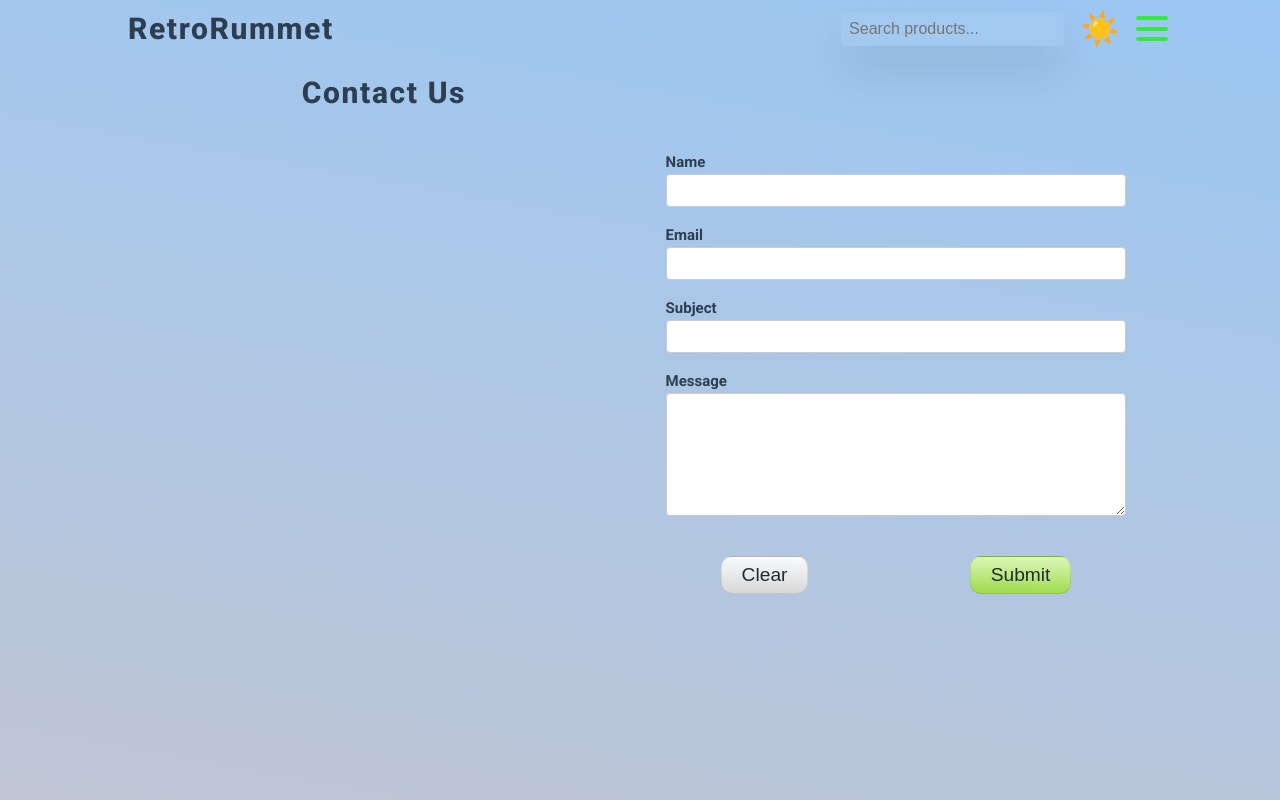
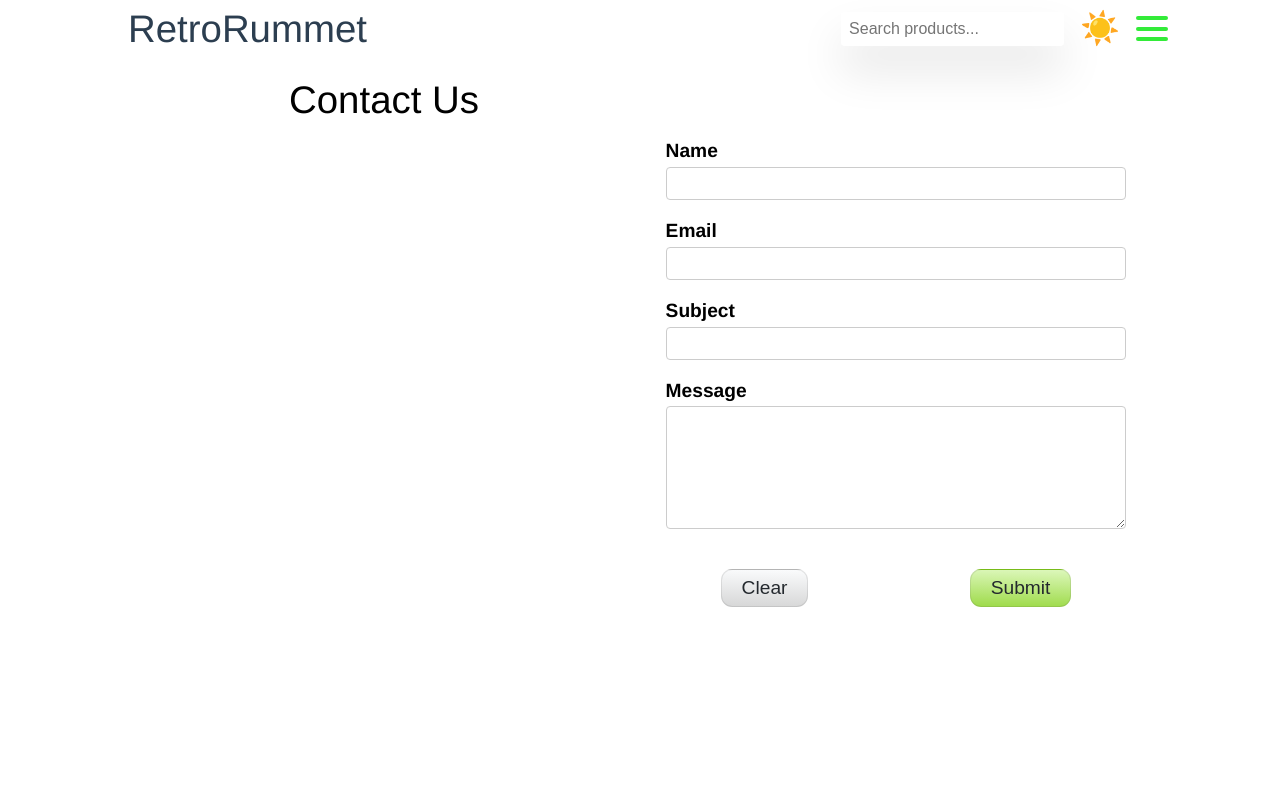
Before and after one commit to KristinaPalmquist/retrorummet, a Vue app: page /contact in a window 1280 px wide. Shown: the top 800 px of the page. Built offline with nearby package versions, Linux system fonts and the light colour scheme.

Commit message:
Gone through a lot of the styling, according project color scheme for light / dark mode etc. Removed a lot of unused code.

```diff
--- a/src/assets/base.css
+++ b/src/assets/base.css
@@ -1,4 +1,4 @@
-@import url('https://fonts.googleapis.com/css2?family=Roboto:ital,wght@0,100..900;1,100..900&display=swap');
+/* @import url('https://fonts.googleapis.com/css2?family=Roboto:ital,wght@0,100..900;1,100..900&display=swap'); */
 
 /* color palette from <https://github.com/vuejs/theme> */
 :root {
@@ -8,7 +8,11 @@
   --vt-c-white-transparent: rgba(242, 242, 242, 0.8);
   --white-gradient-start: rgba(255, 255, 255, 1);
   --white-gradient-end: rgba(255, 255, 255, 0);
-  --white-modal-overlay: rgba(255, 255, 255, 0.5);
+  --light-modal-overlay: rgba(255, 255, 255, 0.9);
+  --light-modal-background: rgba(0, 0, 0, 0.05);
+  --light-hero-overlay: rgba(0, 0, 0, 0.2);
+  --light-link-color: var(--color-7);
+
 
   --vt-c-black: #181818;
   --vt-c-black-soft: #222222;
@@ -16,7 +20,10 @@
   --vt-c-black-transparent: rgba(40, 40, 40, 0.8);
   --black-gradient-start: rgba(18, 18, 18, 1);
   --black-gradient-end: rgba(18, 18, 18, 0);
-  --black-modal-overlay: rgba(0, 0, 0, 0.5);
+  --dark-modal-overlay: rgba(0, 0, 0, 0.8);
+  --dark-modal-background: rgba(255, 255, 255, 0.1);
+  --dark-hero-overlay: rgba(0, 0, 0, 0.2);
+  --dark-link-color: var(--color-11);
 
   --vt-c-indigo: #2c3e50;
 
@@ -64,7 +71,6 @@
 
   --gradient-start: var(--white-gradient-start);
   --gradient-end: var(--white-gradient-end);
-  --modal-overlay: var(--white-modal-overlay);
 
   --color-background: var(--vt-c-white);
   --color-background-soft: var(--vt-c-white-soft);
@@ -95,7 +101,9 @@
 
     --gradient-start: var(--black-gradient-start);
     --gradient-end: var(--black-gradient-end);
-    --modal-overlay: var(--black-modal-overlay);
+    --modal-overlay: var(--dark-modal-overlay);
+
+    --modal-background: var(--dark-modal-background);
   }
 }
 
@@ -118,9 +126,16 @@
   --gradient-end: var(--white-gradient-end);
 
   --card-color: var(--color-13);
+  --background-color: #fff;
   --background-gradient: linear-gradient(190deg, #9bc7f3, #d0c5c8);
---border-color: var(--color-7);
---form-background: var(--color-12);
+  --footer-background-color: var(--vt-c-white-soft);
+  --border-color: var(--color-7);
+  --form-background: var(--color-12);
+  --modal-overlay: var(--light-modal-overlay);
+  --modal-background: var(--light-modal-background);
+  --hero-overlay: var(--light-hero-overlay);
+  --text-color: #000;
+  --link-color: var(--light-link-color);
 
   --color-background: var(--vt-c-white);
   --color-background-soft: var(--vt-c-white-soft);
@@ -138,9 +153,16 @@
 
 [data-theme='dark'] {
   --card-color: var(--color-1);
+  --background-color: var(--vt-c-black);
   --background-gradient: linear-gradient(190deg, #411403, var(--vt-c-black));
---border-color: var(--color-11);
---form-background: var(--color-5);
+  --footer-background-color: #000;
+  --border-color: var(--color-11);
+  --form-background: var(--color-5);
+  --modal-overlay: var(--dark-modal-overlay);
+  --modal-background: var(--dark-modal-background);
+  --hero-overlay: var(--dark-hero-overlay);
+  --text-color: #fff;
+  --link-color: var(--dark-link-color);
 
   --color-background: var(--vt-c-black);
   --color-background-soft: var(--vt-c-black-soft);
@@ -174,16 +196,14 @@
 body {
   min-height: 100vh;
   color: var(--color-text);
-  background: var(--color-background);
+  background: var(--background-color);
   transition: color 0.5s, background-color 0.5s;
   line-height: 1.6;
-  font-family: 'Roboto', monospace;
+  font-family: Helvetica, Arial, sans-serif;
   font-optical-sizing: auto;
-  font-weight: 400;
   font-style: normal;
-  font-size: 15px;
+  font-size: 1.2rem;
   text-rendering: optimizeLegibility;
   -webkit-font-smoothing: antialiased;
   -moz-osx-font-smoothing: grayscale;
-  /* cursor: none; */
 }
--- a/src/style.css
+++ b/src/style.css
@@ -6,17 +6,19 @@
   width: 100vw;
   min-height: 100vh;
   font-weight: normal;
-  background: var(--background-gradient)
+  /* background: var(--background-gradient) */
+  background-color: var(--background-color);
+  color: var(--text-color);
 }
 
 h1 {
   /* font-family: 'Monoton', sans-serif; */
-  letter-spacing: 0.1rem;
-  font-weight: 800;
+  /* letter-spacing: 0.1rem; */
+  /* font-weight: 800; */
   font-style: normal;
   text-align: center;
   margin: 0.7rem 0;
-  color: var(--color-text);
+  /* color: var(--color-text); */
 }
 
 h2,
@@ -24,11 +26,11 @@ h3,
 button {
   /* font-family: 'JetBrains Mono', monospace; */
   font-optical-sizing: auto;
-  font-weight: 500;
+  /* font-weight: 500; */
   font-style: normal;
   text-align: center;
   margin: 0.5rem 0;
-  color: var(--color-text);
+  /* color: var(--color-text); */
 }
 
 p {
@@ -47,23 +49,9 @@ section {
   margin: 0 auto 3rem;
 }
 
-/* .numbers {
-  font-family: 'Great Vibes', cursive;
-  font-weight: 400;
-  font-style: normal;
-} */
-/*
-a,
-button,
-input,
-textarea,
-select {
-  cursor: none;
-} */
-
 a {
   text-decoration: none;
-  color: var(--accent-3-color);
+  color: var(--link-color);
   font-weight: 600;
   transition: color 0.3s ease;
   line-height: 1.2rem;
@@ -87,10 +75,10 @@ a {
 }
 
 .message {
-  font-family: 'Great Vibes', cursive;
+  /* font-family: 'Great Vibes', cursive; */
   font-weight: 400;
   font-style: normal;
-  color: var(--accent-1-color);
+  /* color: var(--accent-1-color); */
   font-size: 2.5rem;
   font-style: italic;
 }
@@ -142,99 +130,3 @@ textarea {
     margin-top: 1rem
   }
 }
-
-/* @media (min-width: 1024px) {
-   body {
-    display: flex;
-    flex-direction: column;
-    place-items: center;
-  }
-
-  #app {
-    display: grid;
-    grid-template-columns: 1fr;
-    padding: 0 2rem;
-  }
-} */
-
-
-
-/* :root {
-  font-family: Inter, system-ui, Avenir, Helvetica, Arial, sans-serif;
-  line-height: 1.5;
-  font-weight: 400;
-
-  color-scheme: light dark;
-  color: rgba(255, 255, 255, 0.87);
-  background-color: #242424;
-
-  font-synthesis: none;
-  text-rendering: optimizeLegibility;
-  -webkit-font-smoothing: antialiased;
-  -moz-osx-font-smoothing: grayscale;
-}
-
-a {
-  font-weight: 500;
-  color: #646cff;
-  text-decoration: inherit;
-}
-a:hover {
-  color: #535bf2;
-}
-
-body {
-  margin: 0;
-  display: flex;
-  place-items: center;
-  min-width: 320px;
-  min-height: 100vh;
-}
-
-h1 {
-  font-size: 3.2em;
-  line-height: 1.1;
-}
-
-button {
-  border-radius: 8px;
-  border: 1px solid transparent;
-  padding: 0.6em 1.2em;
-  font-size: 1em;
-  font-weight: 500;
-  font-family: inherit;
-  background-color: #1a1a1a;
-  cursor: pointer;
-  transition: border-color 0.25s;
-}
-button:hover {
-  border-color: #646cff;
-}
-button:focus,
-button:focus-visible {
-  outline: 4px auto -webkit-focus-ring-color;
-}
-
-.card {
-  padding: 2em;
-}
-
-#app {
-  max-width: 1280px;
-  margin: 0 auto;
-  padding: 2rem;
-  text-align: center;
-}
-
-@media (prefers-color-scheme: light) {
-  :root {
-    color: #213547;
-    background-color: #ffffff;
-  }
-  a:hover {
-    color: #747bff;
-  }
-  button {
-    background-color: #f9f9f9;
-  }
-} */
```
